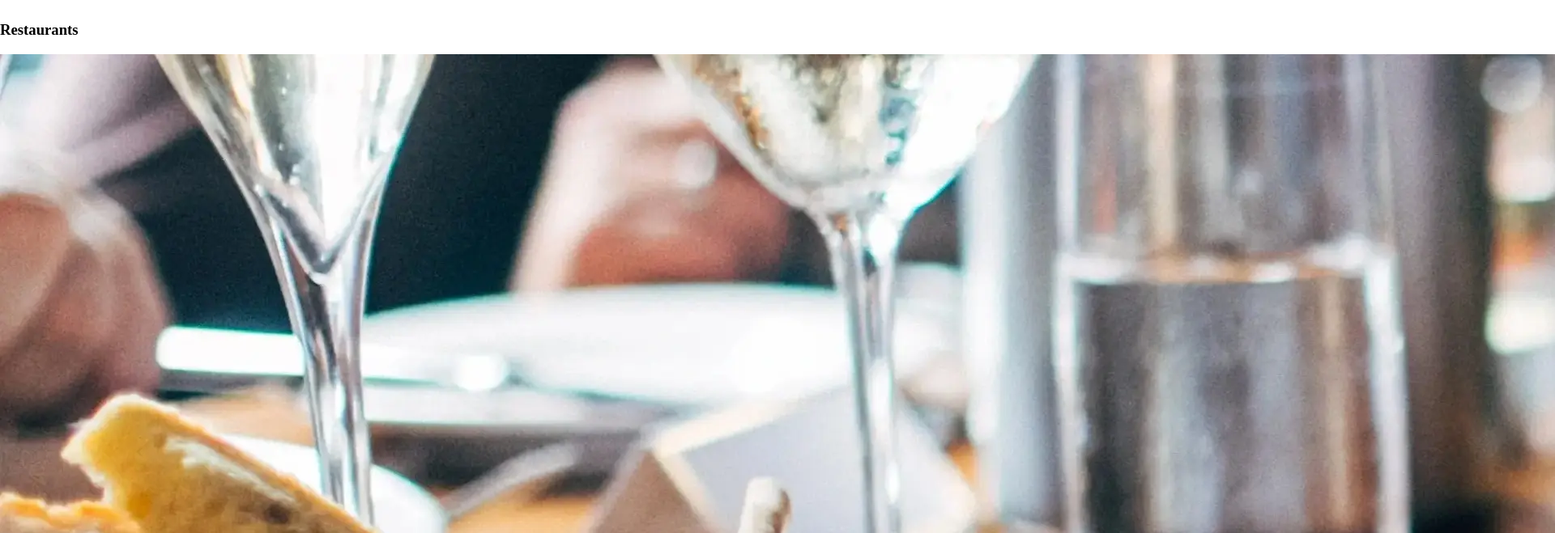
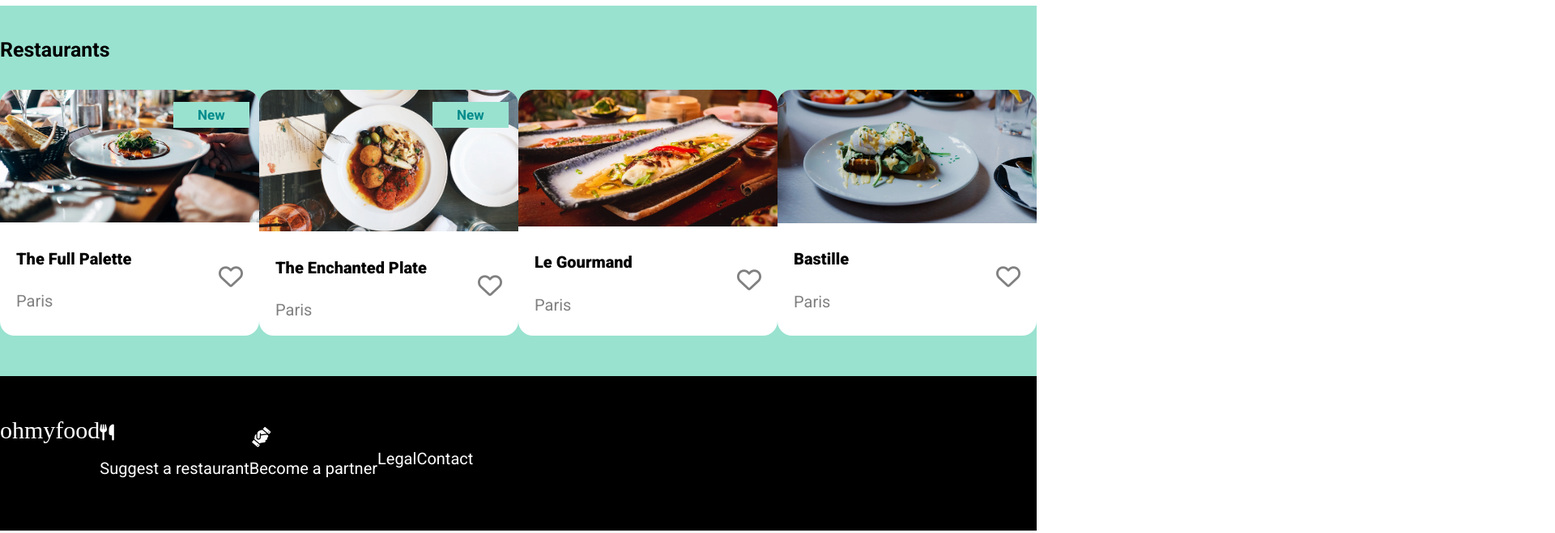
Before and after one commit to Dzhevrie/Project_2, a website: page ohmyfood.html in a window 1280 px wide. Shown: the part 1240-1899 px from the top of the page at 81% size, 1920 px wide, since content can reach past the window. Drawn offline with Linux system fonts and the light colour scheme; a web font is replaced by a local one.

Commit message:
keep building

```diff
--- a/sass/main.scss
+++ b/sass/main.scss
@@ -3,6 +3,46 @@ $secondary-color: #FF79DA;
 $third-color: #99E2D0;
 $main-font: Shrikhand;
 $text-font: Roboto;
+
+@mixin footer {
+    // background-color: #000;
+    // padding: 0 0 45px 0;
+
+    // h5 {
+    //     color: #fff;
+    //     font-family: $main-font;
+    //     font-size: 30px;
+    //     font-weight: 400;
+    //     // display: flex;
+    //     // padding: 40px 0 25px 35px;
+    // }
+
+    // .contacts {
+    //     text-decoration: none;
+    //     font-family: $text-font;
+
+    //     a {
+    //         text-decoration: none;
+    //         // display: flex;
+    //         // justify-content: flex-start;
+    //         color: #fff;
+    //         font-size: 20px;
+    //         // padding: 10px;
+    //         // margin: 0 30px;
+
+    //         .fa-handshake {
+    //             transform: rotate(-50deg);
+    //             font-size: 20px;
+    //             padding-right: 15px;
+    //         }
+
+    //         .fa-utensils {
+    //             padding-right: 20px;
+    //             font-size: 20px;
+    //         }
+    //     }
+    // }
+}
 
 body {
     padding: 0;
@@ -220,3 +260,180 @@ body {
         }
     }
 }
+
+// Section of the restaurants
+
+.rsts-section {
+    display: flex;
+    flex-direction: row;
+    justify-content: space-around;
+    background-color: #99E2D0;
+    padding: 15px 0 50px 0;
+    align-items: stretch;
+    flex-wrap: wrap;
+
+    h3 {
+        padding: 0px 1240px 10px 0px;
+
+        font: {
+            size: 25px;
+            family: $text-font;
+            weight: 700;
+        }
+
+    }
+
+
+}
+
+.rst-ad {
+    background-color: #fff;
+    border-radius: 18px;
+    /* margin: 20px; */
+    display: flex;
+    flex-direction: column;
+    align-items: flex-start;
+    justify-content: flex-start;
+
+    a {
+        text-decoration: none;
+
+    }
+
+    span {
+        color: darkcyan;
+        background-color: #99E2D0;
+        font-size: 17px;
+        padding: 6px 30px;
+        font-family: Roboto;
+        font-weight: 700;
+        margin: 15px 0 0 -106px;
+        position: absolute;
+    }
+
+    img {
+        width: 320px;
+        border-radius: 18px 18px 0 0;
+    }
+}
+
+
+
+.ad-info {
+    position: relative;
+    // width: 100%;
+    margin: 0 20px;
+    display: flex;
+    justify-content: space-between;
+    align-items: center;
+
+}
+
+.info {
+
+    h4 {
+        color: #000;
+        text-decoration: none;
+        padding: 2px 0;
+
+        font: {
+            family: $text-font;
+            size: 20px;
+            weight: 800;
+
+        }
+    }
+
+    p {
+        font: {
+            family: $text-font;
+            size: 20px;
+            weight: 400;
+        }
+
+        color:grey;
+    }
+
+}
+
+.main-heart1 {
+    font-size: 30px;
+    color: gray;
+    position: absolute;
+    left: 250px;
+    //  margin: 255px 410px;
+    opacity: 1;
+}
+
+.main-heart2 {
+    width: auto;
+    font-size: 30px;
+    position: absolute;
+    left: 250px;
+    opacity: 0;
+    // margin: 255px 410px;
+
+    &:hover {
+        opacity: 1;
+        transition-duration: 1s;
+        color: lighten($primary-color, 5);
+    }
+
+}
+
+// FOOTER
+
+footer {
+    display: flex;
+    flex-direction: row;
+    justify-content: flex-start;
+    align-items: baseline;
+    flex-wrap: wrap;
+    // @include footer;
+
+
+    background-color: #000;
+    padding: 0 0 45px 0;
+
+    h5 {
+        color: #fff;
+        font-family: $main-font;
+        font-size: 30px;
+        font-weight: 400;
+        // display: flex;
+        // padding: 40px 0 25px 35px;
+    }
+}
+
+.contacts {
+    text-decoration: none;
+    font-family: Roboto;
+    display: flex;
+    flex-direction: row;
+    justify-content: space-evenly;
+    align-items: center;
+
+
+a {
+    text-decoration: none;
+    // display: flex;
+    // justify-content: flex-start;
+    color: #fff;
+    font-size: 20px;
+    // padding: 10px;
+    // margin: 0 30px;
+
+
+    .fa-handshake {
+        transform: rotate(-50deg);
+        font-size: 20px;
+        padding-right: 15px;
+    }
+
+    .fa-utensils {
+        padding-right: 20px;
+        font-size: 20px;
+    }
+
+}
+}
--- a/sass/phone.scss
+++ b/sass/phone.scss
@@ -77,7 +77,7 @@ $text-font: Roboto;
 }
 
 @mixin dish {
-    width: 72%;
+    width: 74%;
     display: flex;
     align-items: center;
 
@@ -141,9 +141,12 @@ $text-font: Roboto;
     border: none;
     border-radius: 55px;
     font-size: 19px;
-    box-shadow: 1px 2px 14px 6px rgb(0 0 0 / 15%);
+    box-shadow: 1px 2px 14px 6px rgba(0, 0, 0, 0.15);
     padding: 18px 85px;
-    margin: 45px 0 75px 35px;
+    margin: 50px 0 75px 90px;
+    display: flex;
+    align-items: center;
+    flex-direction: row;
 
     &:hover {
         cursor: pointer;
@@ -480,10 +483,6 @@ $text-font: Roboto;
 
     // Section of the restaurants
 
-    // .dish-palette {}
-
-
-
     .rsts-section {
         display: flex;
         flex-direction: column;
```
Also changed, not shown: the_full_palette.html (+1 -1 lines), css/smart-phone.css, css/style.css, 2 other files. Lines whose indentation alone changed are shown as unchanged.
